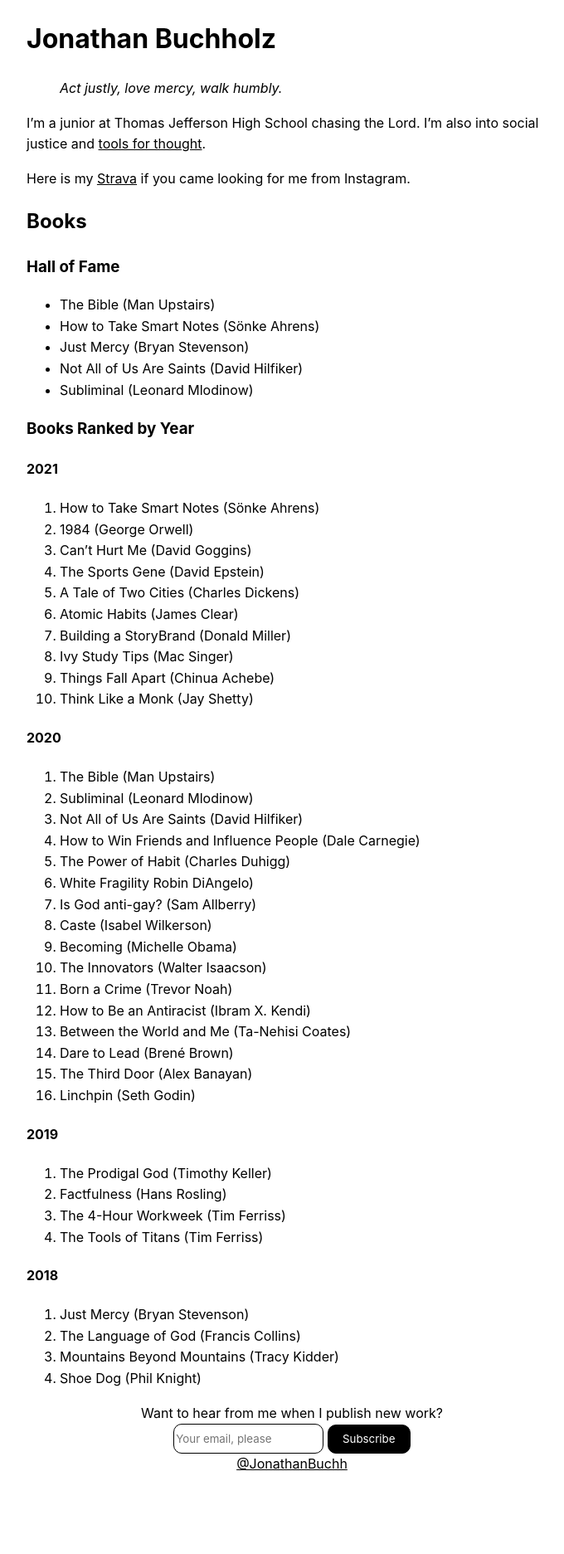
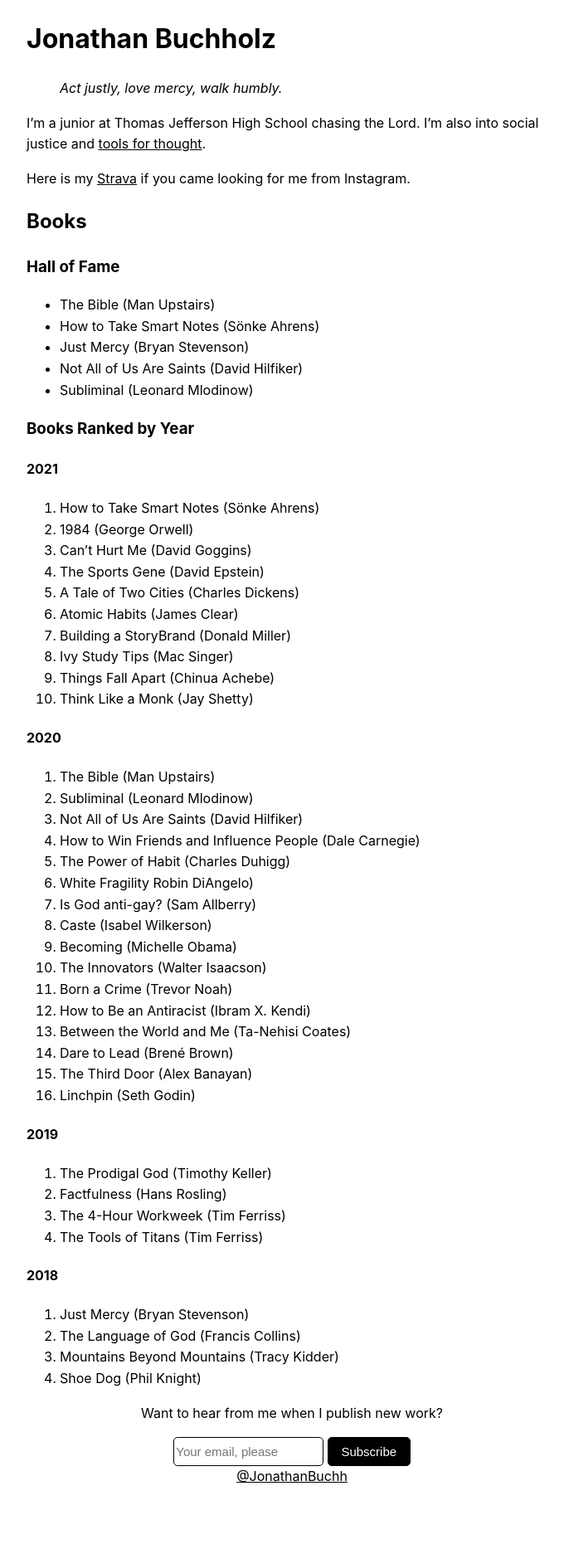
Before and after one commit to JonathanBuchh/buchh.org, a Jekyll site: the page built from index.md, in a window 1280 px wide. Shown: the whole page at 83% size, without its empty margins (288-968 px from the left). Built offline with Jekyll 4.4.1, drawn with Linux system fonts in a browser that asks for light colours; before the commit the page ends 1810 px from its top, so only the background shows below that.

Commit message:
Make input and button the same size
For whatever reason, making an input and a button the same height and
giving them the same CSS doesn't result in them being the same height
when rendered. I just kept adjusting values until they were the same
height, but I need a more elegant solution.

```diff
--- a/_includes/footer.html
+++ b/_includes/footer.html
@@ -1,5 +1,5 @@
 <footer>
-    <label for="email">Want to hear from me when I publish new work?</label>
+    <p>Want to hear from me when I publish new work?</p>
     <form action="https://buttondown.email/api/emails/embed-subscribe/JonathanBuchh" method="post" target="popupwindow" onsubmit="window.open('https://buttondown.email/JonathanBuchh', 'popupwindow')">
 	<input type="text" name="email" placeholder="Your email, please" value=""/>
 	<button type="submit">Subscribe</button>
--- a/_includes/head.html
+++ b/_includes/head.html
@@ -1,5 +1,5 @@
-<meta charset=utf-8>
-<meta name="viewport" content="width=device-width, initial-scale=1, user-scalable=no">
+<meta charset="utf-8">
+<meta name="viewport" content="width=device-width, initial-scale=1">
 {% if page.title != "Jonathan Buchholz" %}
 <title>{{ page.title }} / {{ site.title }}</title>
 <meta content="{{ page.title }} / {{ site.title }}" name=twitter:title>
--- a/_includes/style.html
+++ b/_includes/style.html
@@ -26,15 +26,19 @@
 
 footer {
   text-align: center;
-  margin-bottom: 2em;
+  margin-bottom: 5em;
 }
 
-form button, form input {
+button, input {
   background: var(--text);
   font-family: inherit;
+  font: 400 15px Arial !important;
+  padding-top: 0;
+  padding-bottom: 0;
+  font-size: 1em;
   border: 1px var(--text);
   border-style: solid;
-  border-radius: 10px;
+  border-radius: 5px;
   border-style: solid;
   border-width: 1px;
   color: var(--background);
@@ -45,9 +49,9 @@
   max-width: 100%;
 }
 
-form input {
+input {
   background: var(--background);
-  height: 32px;
+  height: 33px;
   width: 175px;
   cursor: auto;
   text-align: left;
--- a/_layouts/default.html
+++ b/_layouts/default.html
@@ -1,5 +1,5 @@
 <!DOCTYPE html>
-<html>
+<html lang="en">
 <head>
 {% include head.html %}
 {% include style.html %}
```
